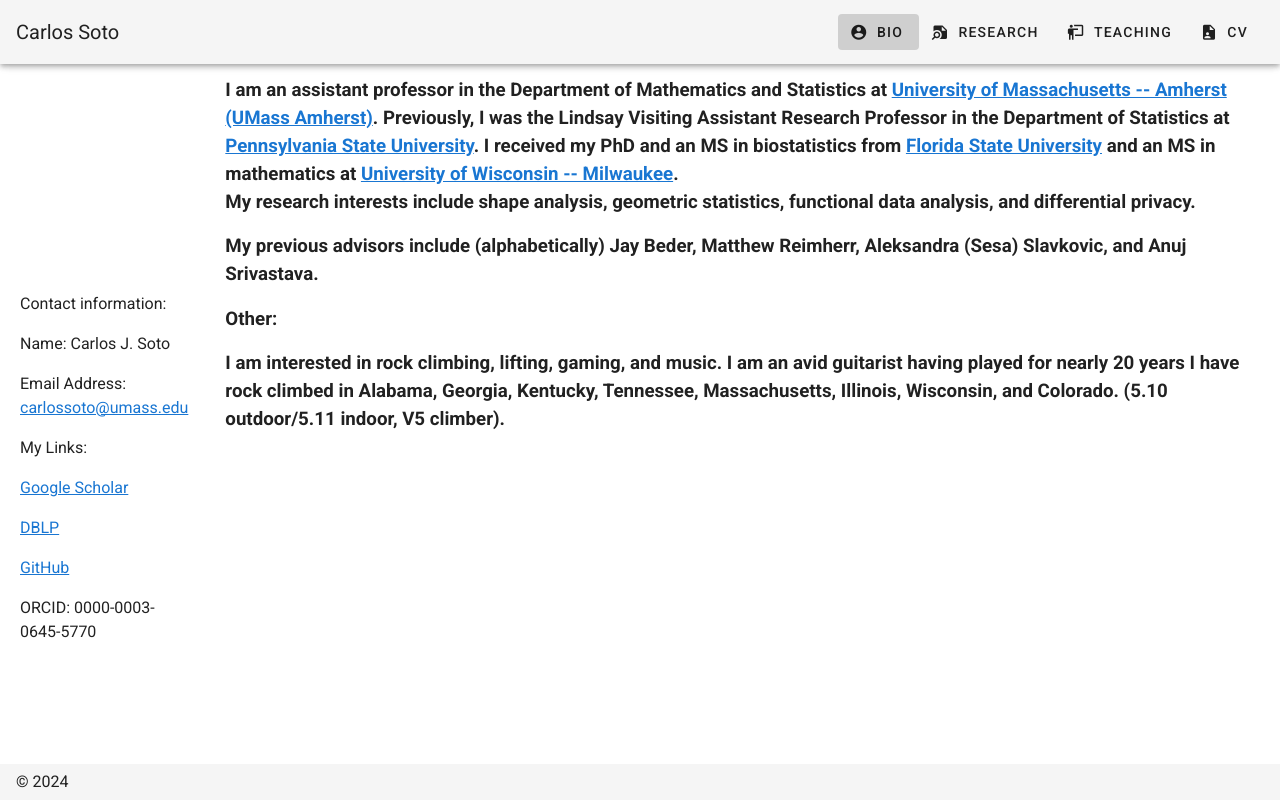
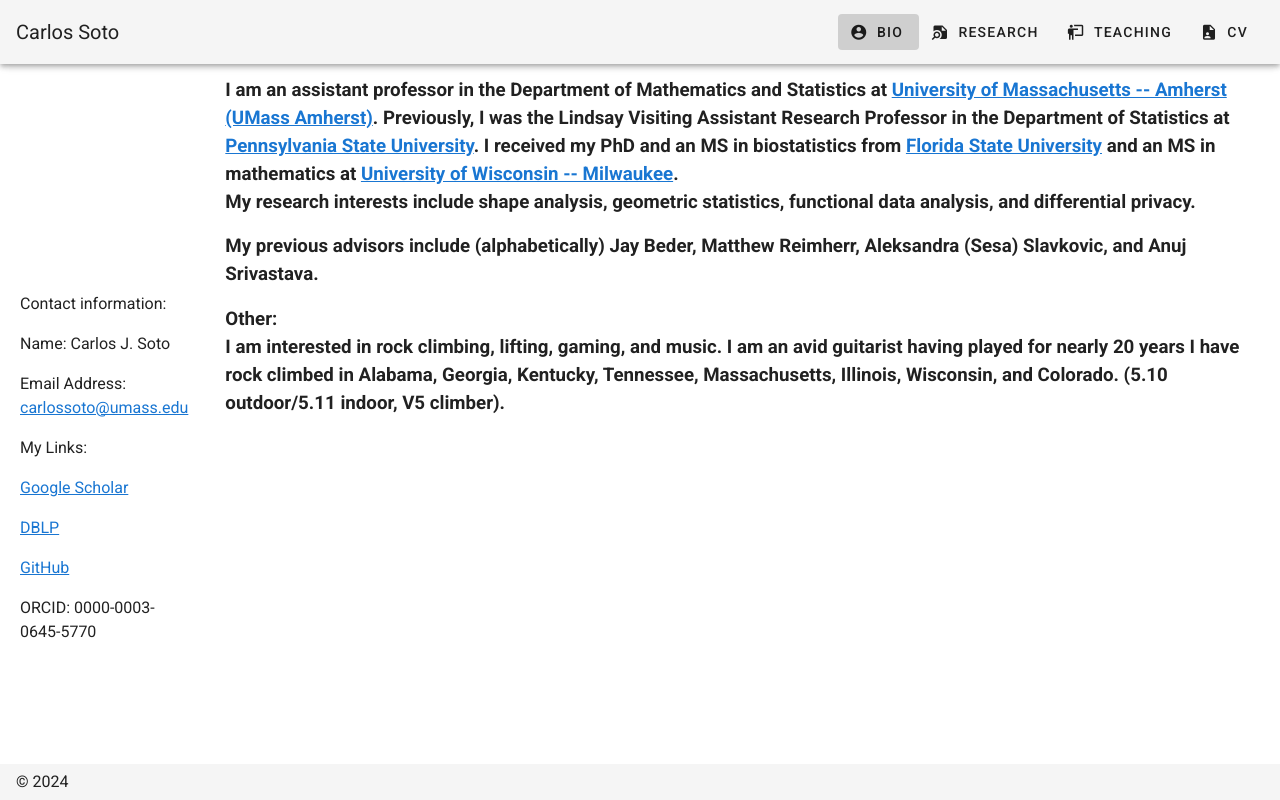
Before and after one commit to Alex-Bailon/carlos-soto-portfolio, a Nuxt app: page /bio in a window 1280 px wide. Built offline with nearby package versions, Linux system fonts and the light colour scheme.

Commit message:
one line

```diff
--- a/static/bio.js
+++ b/static/bio.js
@@ -10,9 +10,8 @@ My research interests include shape analysis, geometric statistics, functional d
 <p>
 My previous advisors include (alphabetically) Jay Beder, Matthew Reimherr, Aleksandra (Sesa) Slavkovic, and Anuj Srivastava. </p>
 
-<p> Other: </p>
-
-<p> I am interested in rock climbing, lifting, gaming, and music. I am an avid guitarist having played for nearly 20 years
+<p> Other: <br />
+I am interested in rock climbing, lifting, gaming, and music. I am an avid guitarist having played for nearly 20 years
   I have rock climbed in Alabama, Georgia, Kentucky, Tennessee, Massachusetts, Illinois, Wisconsin, and
   Colorado. (5.10 outdoor/5.11 indoor, V5 climber). </p>
 `
```
